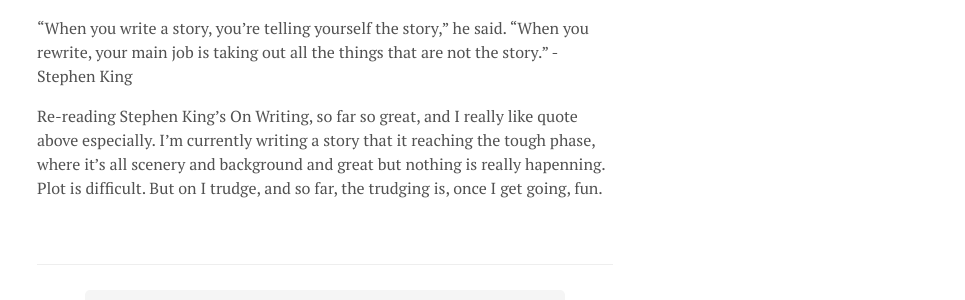
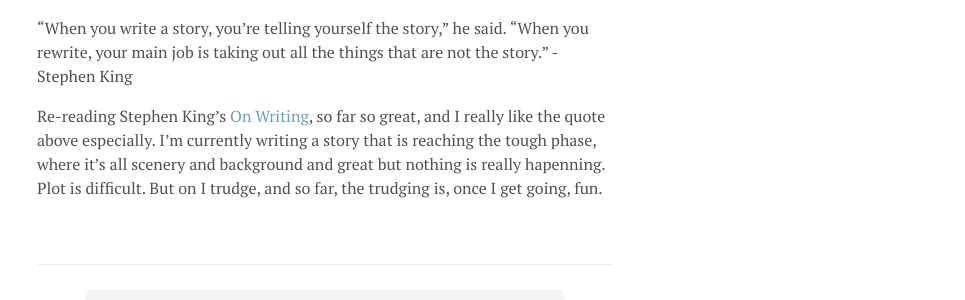
Before and after one commit to readertowriter/readertowriter.github.io, a Jekyll site: the page built from _posts/2015-03-09-Telling-Yourself-a-Story.md, in a window 1280 px wide. Shown: the part 175-475 px from the top of the page, without its empty margins (315-1280 px from the left). Built offline with Jekyll 4.4.1, drawn with Linux system fonts in a browser that asks for light colours; Markdown is read by kramdown in place of the engine named in the settings.

Commit message:
new post

```diff
--- a/_posts/2015-03-09-Telling-Yourself-a-Story.md
+++ b/_posts/2015-03-09-Telling-Yourself-a-Story.md
@@ -5,4 +5,4 @@
 
 “When you write a story, you’re telling yourself the story,” he said. “When you rewrite, your main job is taking out all the things that are not the story.” - Stephen King
 
-Re-reading Stephen King's On Writing, so far so great, and I really like quote above especially. I'm currently writing a story that it reaching the tough phase, where it's all scenery and background and great but nothing is really hapenning. Plot is difficult. But on I trudge, and so far, the trudging is, once I get going, fun.
+Re-reading Stephen King's [On Writing](https://www.goodreads.com/book/show/10569.On_Writing), so far so great, and I really like the quote above especially. I'm currently writing a story that is reaching the tough phase, where it's all scenery and background and great but nothing is really hapenning. Plot is difficult. But on I trudge, and so far, the trudging is, once I get going, fun.
```
